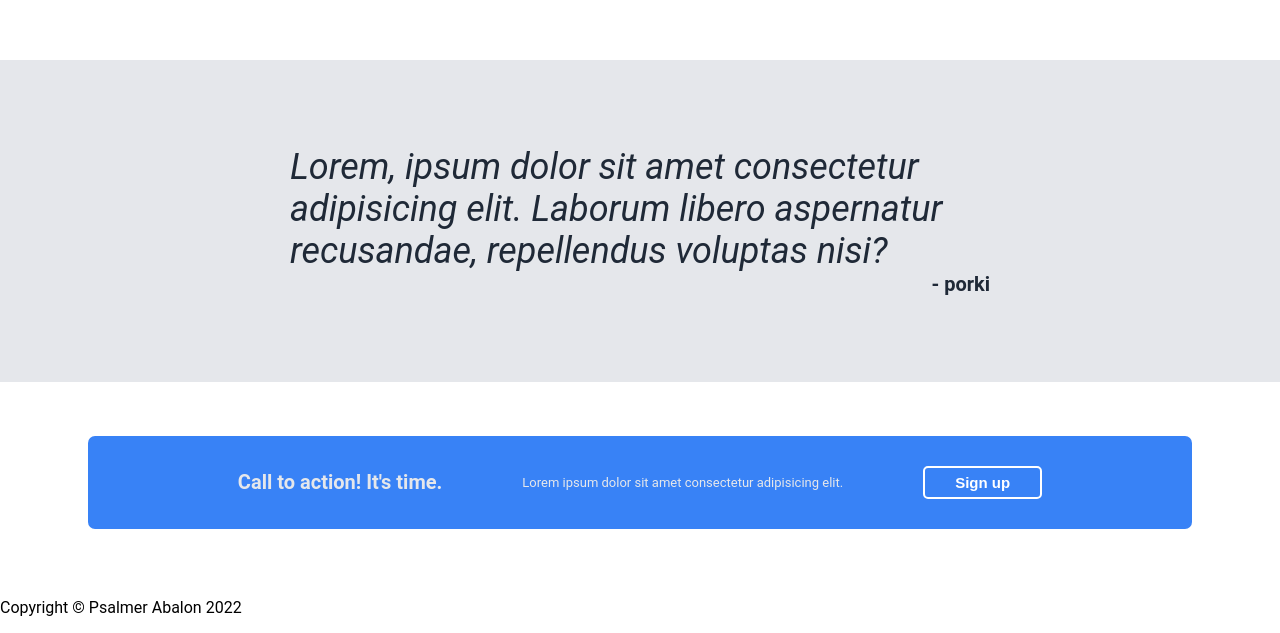
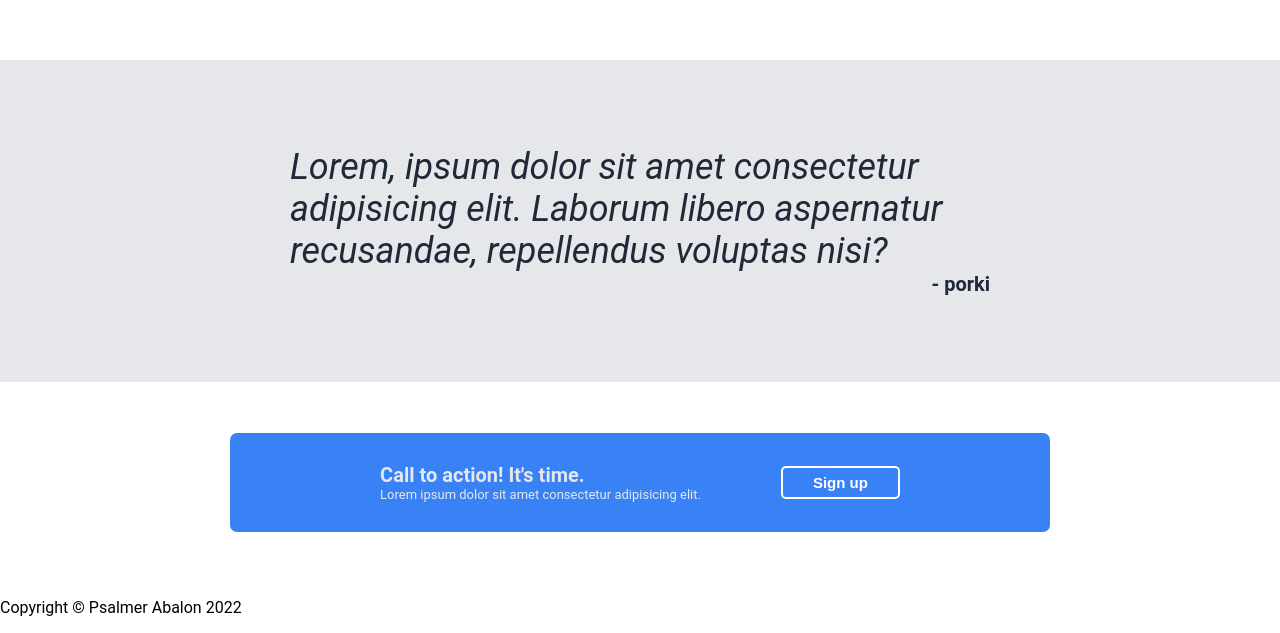
Before and after one commit to pslmr/landing-page-test, a plain HTML site: page index.html in a window 1280 px wide. Shown: the part 1024-1657 px from the top of the page. Drawn offline with Linux system fonts and the light colour scheme.

Commit message:
Update cta container section in index.html
Rearranged divs and element to match reference layout.

```diff
--- a/index.html
+++ b/index.html
@@ -71,8 +71,10 @@
     <!--Call to action-->
     <div class="cta-container">
       <div class="cta">
-        <h5>Call to action! It's time.</h5>
-        <p>Lorem ipsum dolor sit amet consectetur adipisicing elit.</p>
+        <div class="cta-textbox">
+          <h5>Call to action! It's time.</h5>
+          <p>Lorem ipsum dolor sit amet consectetur adipisicing elit.</p>
+        </div>
         <button class="btn">Sign up</button>
       </div>
     </div>
```
